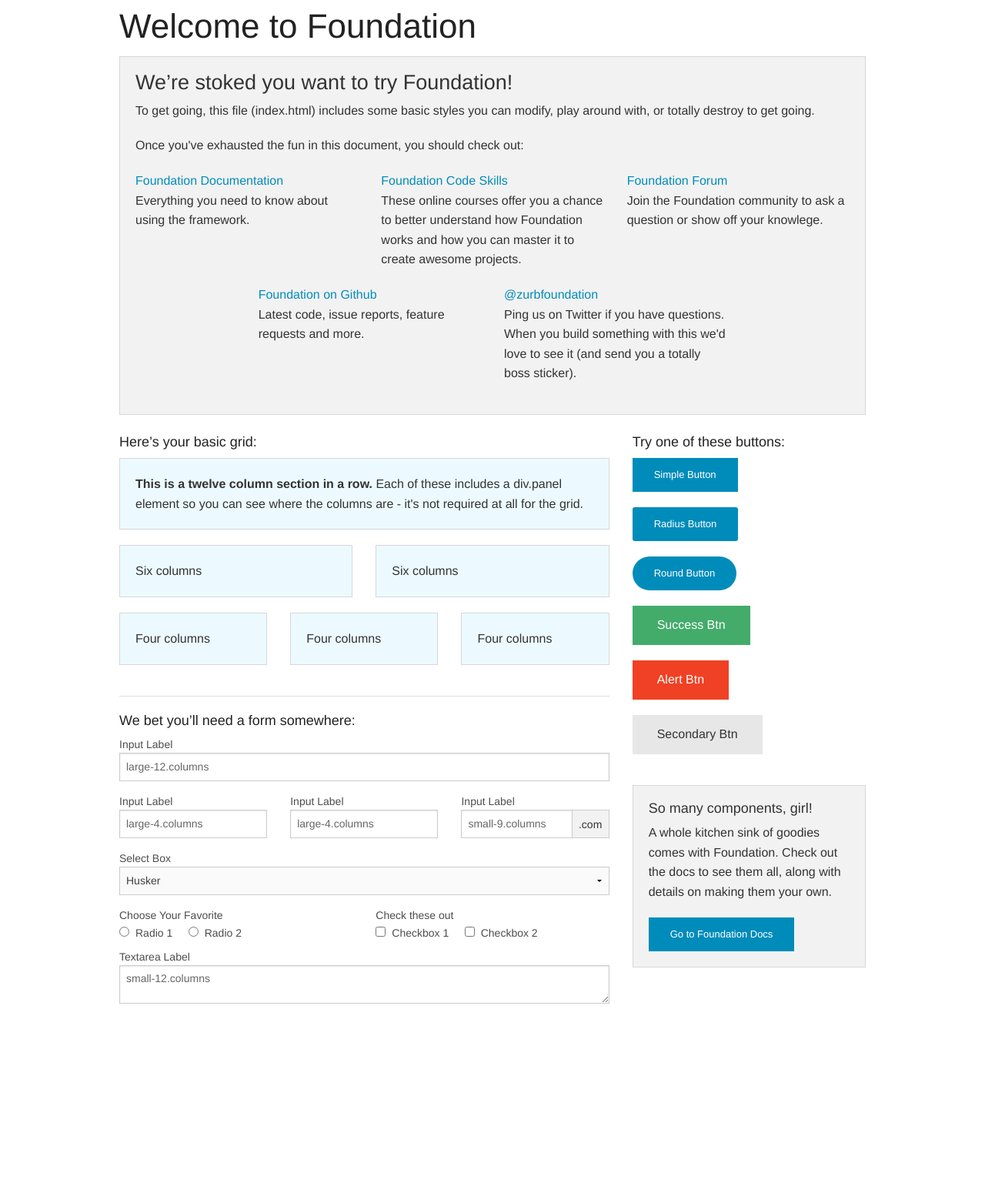
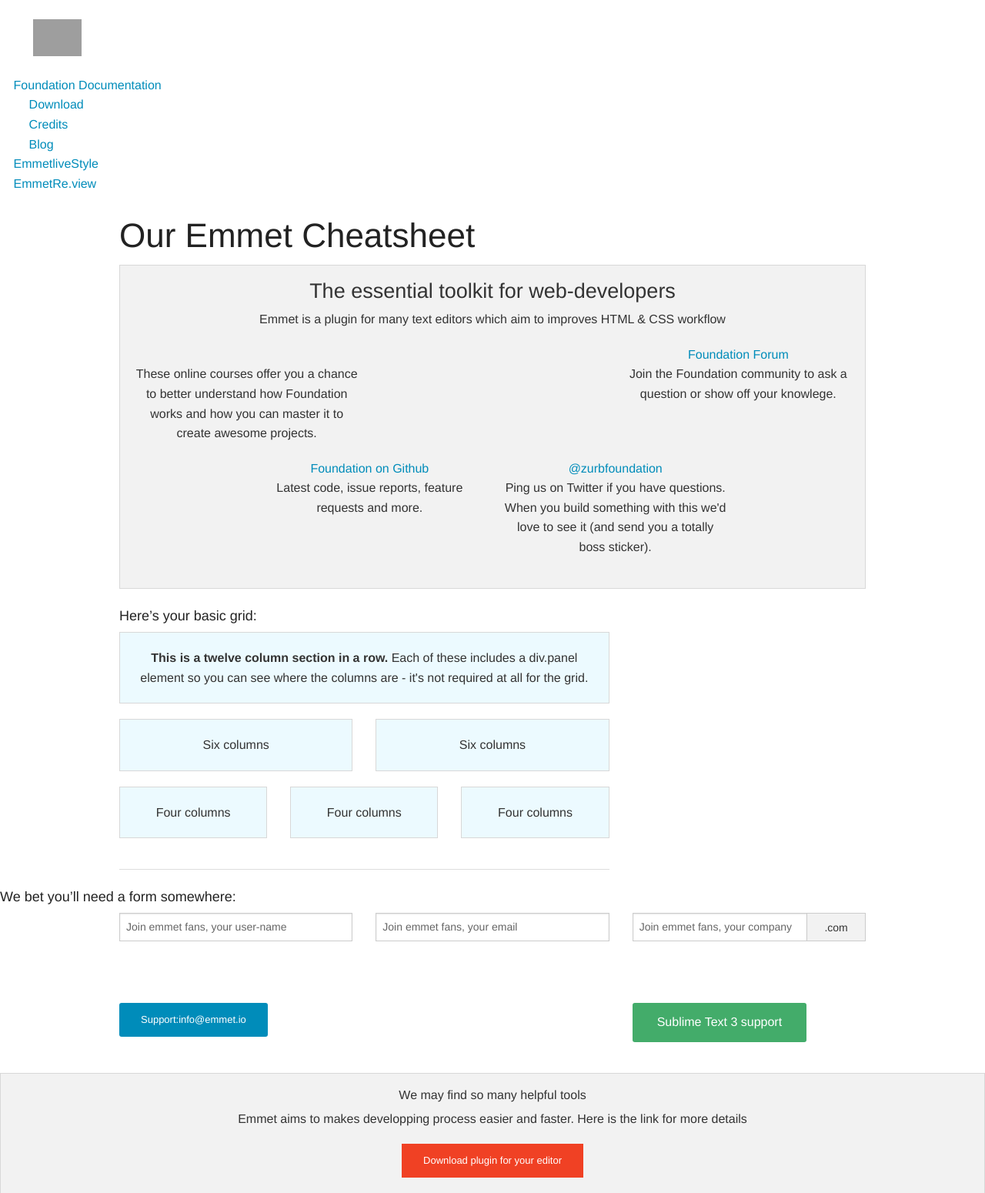
Before and after one commit to NTUMBA/Cheatsheet_emmet_foundation, a plain HTML site: page index.html in a window 1280 px wide. Shown: the whole page at 77% size. Before the commit the page ends 1320 px from the top, so only its background shows below. Drawn offline with Linux system fonts and the light colour scheme; grey boxes are pictures that could not be loaded.

Commit message:
Link style.css to index. Into header insert nested vertical menu including text and links.Into footer, create 3 rows of 3, 2 and 1 column

```diff
--- a/css/style.css
+++ b/css/style.css
@@ -0,0 +1,24 @@
+
+/*image logo position top-right=================================================*/
+.logo{
+  /*float: left;*/
+  width:5%;
+  margin: 2%;
+}
+li{
+  list-style: none;
+}
+.emmet_sublime{
+  margin-top: 5%;
+}
+.panel{
+  text-align: center;
+}
+
+/*media queries=================================================================*/
+/*in order to stick footer in the bottom========================================*/
+@media(min-width:769px){
+.wrap{
+  min-height:100vh;
+}
+}
--- a/index.html
+++ b/index.html
@@ -1,32 +1,51 @@
-<!doctype html>
+<!DOCTYPE html>
 <html class="no-js" lang="en">
   <head>
     <meta charset="utf-8" />
     <meta name="viewport" content="width=device-width, initial-scale=1.0" />
-    <title>Foundation | Welcome</title>
+    <title>Emmet essential toolkit for web developers</title>
     <link rel="stylesheet" href="css/foundation.css" />
     <script src="js/vendor/modernizr.js"></script>
+    <!--  addding style.css link================================================-->
+    <link rel="stylesheet" href="css/style.css" />
   </head>
   <body>
+    <div class="wrap">
+      <!--  header starts=======================================================-->
+      <header>
+        <ul class="vertical menu">
+          <li><a href="http://emmet.io/"><img src="http://emmet.io/i/logo-large.png"  class="logo" alt="emmet's logo"></a></li>
 
+          <li>
+            <a href="http://foundation.zurb.com/docs">Foundation Documentation</a>
+            <ul class="nested vertical menu">
+              <li><a href="emmet.io/download/">Download</a></li>
+              <li><a href="emmet.io/credits/">Credits</a></li>
+              <li><a href="emmet.io/blog/">Blog</a></li>
+            </ul>
+          </li>
+          <li><a href="livestyle.io">EmmetliveStyle</a></li>
+          <li><a href="re-view.emmet.io">EmmetRe.view</a></li>
+        </ul>
+<!--  header end here===========================================================-->
+<!--  container starts here=====================================================-->
+        <div class="container">
           <div class="row">
             <div class="large-12 columns">
-        <h1>Welcome to Foundation</h1>
+              <h1>Our Emmet Cheatsheet</h1>
             </div>
           </div>
 
           <div class="row">
             <div class="large-12 columns">
               <div class="panel">
-          <h3>We&rsquo;re stoked you want to try Foundation! </h3>
-          <p>To get going, this file (index.html) includes some basic styles you can modify, play around with, or totally destroy to get going.</p>
-          <p>Once you've exhausted the fun in this document, you should check out:</p>
+                <h3>The essential toolkit for web-developers</h3>
+                <p>Emmet is a plugin for many text editors which aim to improves HTML &amp; CSS workflow</p>
                 <div class="row">
                   <div class="large-4 medium-4 columns">
-              <p><a href="http://foundation.zurb.com/docs">Foundation Documentation</a><br />Everything you need to know about using the framework.</p>
                   </div>
                   <div class="large-4 medium-4 columns">
-              <p><a href="http://zurb.com/university/code-skills">Foundation Code Skills</a><br />These online courses offer you a chance to better understand how Foundation works and how you can master it to create awesome projects.</p>
+                    <p><br />These online courses offer you a chance to better understand how Foundation works and how you can master it to create awesome projects.</p>
                   </div>
                   <div class="large-4 medium-4 columns">
                     <p><a href="http://foundation.zurb.com/forum">Foundation Forum</a><br />Join the Foundation community to ask a question or show off your knowlege.</p>
@@ -87,29 +106,27 @@
               </div>
 
              <hr />
+        </div>
+<!--  container end here========================================================= -->
+    </div>
+    <!--class wrap end here=======================================================-->
+    <!--  footer starts here-->
+      <footer>
+
 
               <h5>We bet you&rsquo;ll need a form somewhere:</h5>
               <form>
                 <div class="row">
-            <div class="large-12 columns">
-              <label>Input Label</label>
-              <input type="text" placeholder="large-12.columns" />
-            </div>
-          </div>
-          <div class="row">
                   <div class="large-4 medium-4 columns">
-              <label>Input Label</label>
-              <input type="text" placeholder="large-4.columns" />
+                    <input type="text" placeholder="Join emmet fans, your user-name" />
                   </div>
                   <div class="large-4 medium-4 columns">
-              <label>Input Label</label>
-              <input type="text" placeholder="large-4.columns" />
+                    <input type="text" placeholder="Join emmet fans, your email" />
                   </div>
                   <div class="large-4 medium-4 columns">
                     <div class="row collapse">
-                <label>Input Label</label>
                       <div class="small-9 columns">
-                  <input type="text" placeholder="small-9.columns" />
+                        <input type="text" placeholder="Join emmet fans, your company" />
                       </div>
                       <div class="small-3 columns">
                         <span class="postfix">.com</span>
@@ -117,54 +134,27 @@
                     </div>
                   </div>
                 </div>
-          <div class="row">
-            <div class="large-12 columns">
-              <label>Select Box</label>
-              <select>
-                <option value="husker">Husker</option>
-                <option value="starbuck">Starbuck</option>
-                <option value="hotdog">Hot Dog</option>
-                <option value="apollo">Apollo</option>
-              </select>
-            </div>
-          </div>
-          <div class="row">
-            <div class="large-6 medium-6 columns">
-              <label>Choose Your Favorite</label>
-              <input type="radio" name="pokemon" value="Red" id="pokemonRed"><label for="pokemonRed">Radio 1</label>
-              <input type="radio" name="pokemon" value="Blue" id="pokemonBlue"><label for="pokemonBlue">Radio 2</label>
-            </div>
-            <div class="large-6 medium-6 columns">
-              <label>Check these out</label>
-              <input id="checkbox1" type="checkbox"><label for="checkbox1">Checkbox 1</label>
-              <input id="checkbox2" type="checkbox"><label for="checkbox2">Checkbox 2</label>
-            </div>
-          </div>
-          <div class="row">
-            <div class="large-12 columns">
-              <label>Textarea Label</label>
-              <textarea placeholder="small-12.columns"></textarea>
-            </div>
-          </div>
               </form>
             </div>
 
+              <div class="row emmet_sublime">
                 <div class="large-4 medium-4 columns">
-        <h5>Try one of these buttons:</h5>
-        <p><a href="#" class="small button">Simple Button</a><br/>
-        <a href="#" class="small radius button">Radius Button</a><br/>
-        <a href="#" class="small round button">Round Button</a><br/>
-        <a href="#" class="medium success button">Success Btn</a><br/>
-        <a href="#" class="medium alert button">Alert Btn</a><br/>
-        <a href="#" class="medium secondary button">Secondary Btn</a></p>
+                  <a href="mailto:info@emmet.io" class="small radius button">Support:info@emmet.io</a>
+                </div>
+                <div class="large-4 medium-4 columns">
+                  <a href="emmet.io/blog/sublime-text-3" class="medium radius success button sublime">Sublime Text 3 support</a></p>
+                </div>
+              </div>
+
                   <div class="panel">
-          <h5>So many components, girl!</h5>
-          <p>A whole kitchen sink of goodies comes with Foundation. Check out the docs to see them all, along with details on making them your own.</p>
-          <a href="http://foundation.zurb.com/docs/" class="small button">Go to Foundation Docs</a>
+                    <h6>We may find so many helpful tools</h6>
+                    <p>Emmet aims to makes developping process easier and faster. Here is the link for more details</p>
+                    <a href="emmet.io/download/" class="small alert button">Download plugin for your editor</a>
               </div>
             </div>
           </div>
-
+        </div>
+      </footer>
     <script src="js/vendor/jquery.js"></script>
     <script src="js/foundation.min.js"></script>
     <script>
```
Lines whose indentation alone changed are shown as unchanged.
